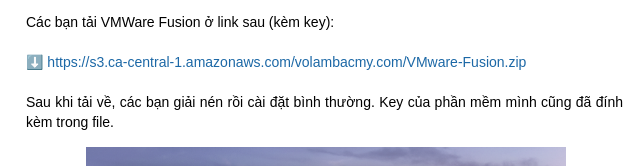
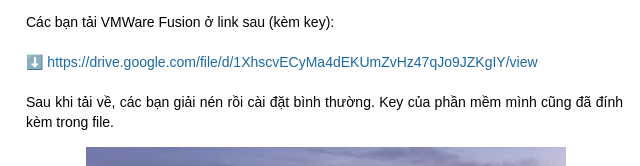
Before and after one commit to gvu0110/volambacmy.com, a plain HTML site: page static/huong-dan-cai-dat-game-tren-macos.html in a window 1280 px wide. Shown: the part 596-762 px from the top of the page, 404-1044 px from the left. Drawn offline with Linux system fonts and the light colour scheme.

Commit message:
Change download link for windows

```diff
--- a/static/huong-dan-cai-dat-game-tren-macos.html
+++ b/static/huong-dan-cai-dat-game-tren-macos.html
@@ -56,8 +56,8 @@
                                         <p>Một trong những phần mềm hỗ trợ ảo hoá rất tốt trên macOS là VMWare Fusion.
                                         </p>
                                         <p>Các bạn tải VMWare Fusion ở link sau (kèm key):</p>
-                                        <p>⬇️ <a href="https://s3.ca-central-1.amazonaws.com/volambacmy.com/VMware-Fusion.zip"
-                                                target="_blank">https://s3.ca-central-1.amazonaws.com/volambacmy.com/VMware-Fusion.zip</a>
+                                        <p>⬇️ <a href="https://drive.google.com/file/d/1XhscvECyMa4dEKUmZvHz47qJo9JZKgIY/view"
+                                                target="_blank">https://drive.google.com/file/d/1XhscvECyMa4dEKUmZvHz47qJo9JZKgIY/view</a>
                                         </p>
                                         <p>Sau khi tải về, các bạn giải nén rồi cài đặt bình thường. Key của phần mềm
                                             mình cũng đã đính kèm trong file.</p>
```
Also changed, not shown: static/huong-dan-cai-dat-game-tren-windows.html (+1 -1 lines).
